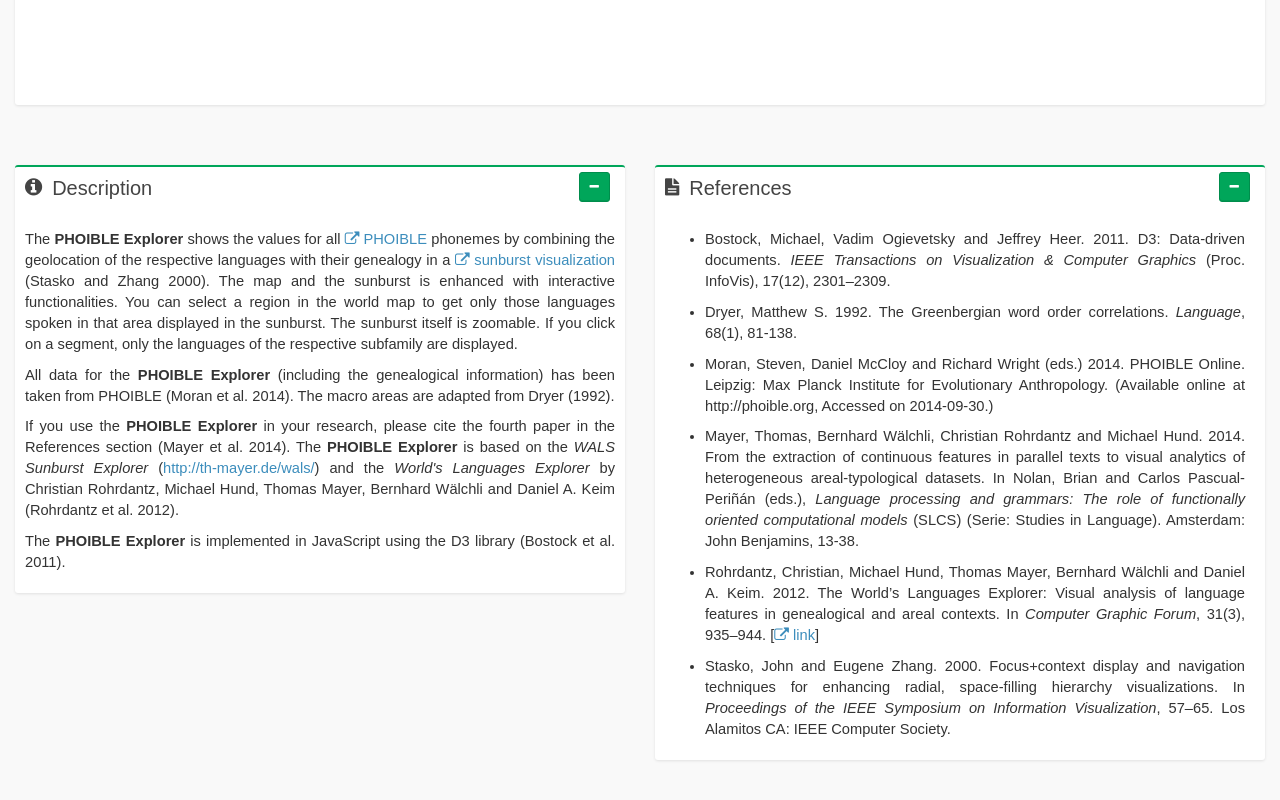
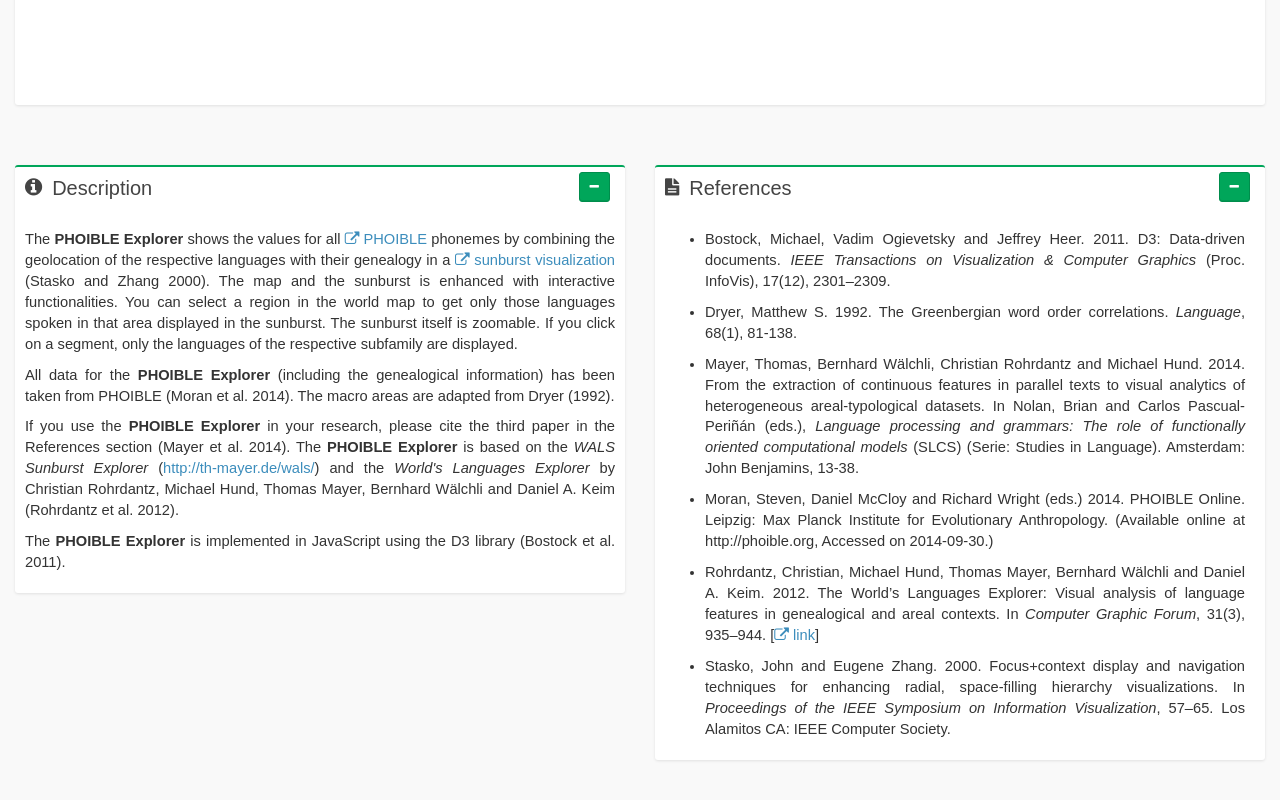
Before and after one commit to tmayer/tmayer.github.io, a plain HTML site: page PhoibleVis/index.html in a window 1280 px wide. Shown: the part 2094-2894 px from the top of the page. Drawn offline with Linux system fonts and the light colour scheme.

Commit message:
changed order of references

```diff
--- a/PhoibleVis/index.html
+++ b/PhoibleVis/index.html
@@ -343,7 +343,7 @@
                                     </p>
 
                                     <p style="text-align: justify;">
-                                        If you use the <b>PHOIBLE Explorer</b> in your research, please cite the fourth paper in the References section (Mayer et al. 2014). The <b>PHOIBLE Explorer</b> is based on the <em>WALS Sunburst Explorer</em> (<a href="http://th-mayer.de/wals/" target="_blank">http://th-mayer.de/wals/</a>) and the <em>World's Languages Explorer</em>
+                                        If you use the <b>PHOIBLE Explorer</b> in your research, please cite the third paper in the References section (Mayer et al. 2014). The <b>PHOIBLE Explorer</b> is based on the <em>WALS Sunburst Explorer</em> (<a href="http://th-mayer.de/wals/" target="_blank">http://th-mayer.de/wals/</a>) and the <em>World's Languages Explorer</em>
                                         by Christian Rohrdantz, Michael Hund, Thomas Mayer, Bernhard Wälchli and Daniel A. Keim
                                         (Rohrdantz et al. 2012).
                                     </p>
@@ -398,6 +398,12 @@
 
                                     </li>
 
+                                        <li>
+                                        <p style="text-align: justify;">
+                                    Mayer, Thomas, Bernhard Wälchli, Christian Rohrdantz and Michael Hund. 2014. From the extraction of continuous features in parallel texts to visual analytics of heterogeneous areal-typological datasets. In Nolan, Brian and Carlos Pascual-Periñán (eds.),&nbsp;<em>Language processing and grammars: The role of functionally oriented computational models</em> (SLCS) (Serie: Studies in Language). Amsterdam: John Benjamins, 13-38.</p>
+
+                                    </li>
+
                                     <li>
                                         <p style="text-align: justify;">
                                         Moran, Steven, Daniel McCloy and Richard Wright (eds.) 2014.
@@ -405,11 +411,6 @@
                                         Leipzig: Max Planck Institute for Evolutionary Anthropology.
                                         (Available online at http://phoible.org, Accessed on 2014-09-30.)
                                         </p>
-
-                                    </li>
-                                        <li>
-                                        <p style="text-align: justify;">
-                                    Mayer, Thomas, Bernhard Wälchli, Christian Rohrdantz and Michael Hund. 2014. From the extraction of continuous features in parallel texts to visual analytics of heterogeneous areal-typological datasets. In Nolan, Brian and Carlos Pascual-Periñán (eds.),&nbsp;<em>Language processing and grammars: The role of functionally oriented computational models</em> (SLCS) (Serie: Studies in Language). Amsterdam: John Benjamins, 13-38.</p>
 
                                     </li>
 
```
